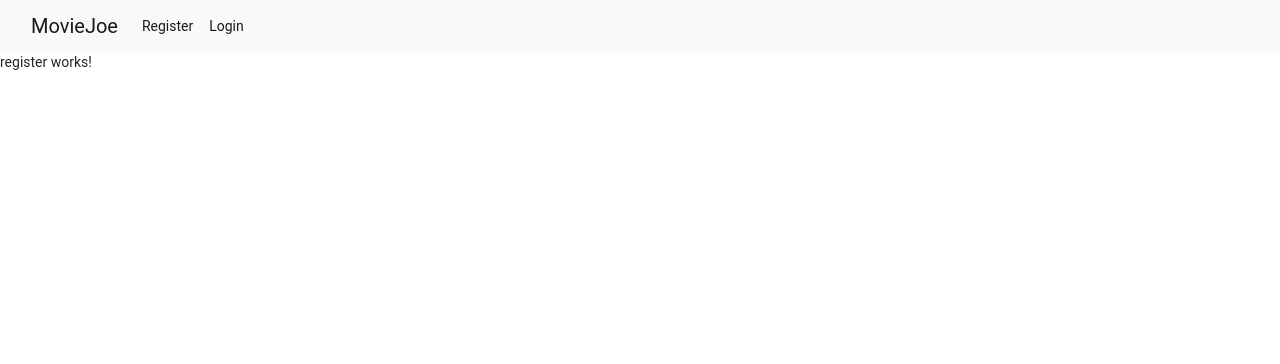
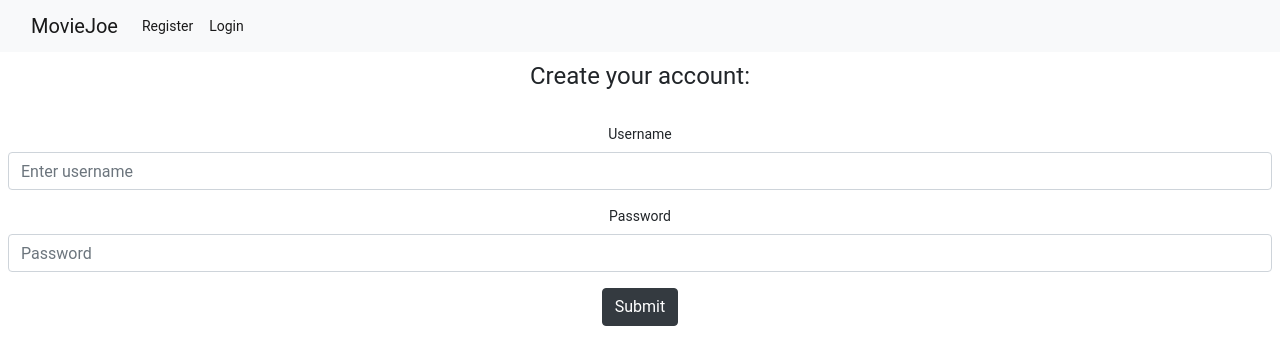
Before and after one commit to Silver36est/MovieJoe, an Angular app in the folder src/main/java/com/example/MovieJoe/UI/MovieJoe-angular/: page /register in a window 1280 px wide. Shown: the top 364 px of the page. Built offline with nearby package versions, Linux system fonts and the light colour scheme.

Commit message:
register component updated

```diff
--- a/src/main/java/com/example/MovieJoe/UI/MovieJoe-angular/src/app/register/register.component.html
+++ b/src/main/java/com/example/MovieJoe/UI/MovieJoe-angular/src/app/register/register.component.html
@@ -1 +1,15 @@
-<p>register works!</p>
+<div class="p-2 text-center">
+  <h1>Create your account:</h1>
+</div>
+
+<form class="p-2 text-center">
+  <div class="form-group">
+    <label>Username</label>
+    <input type="text" [(ngModel)]="user.userName" [ngModelOptions]="{standalone: true}" class="form-control" placeholder="Enter username">
+  </div>
+  <div class="form-group">
+    <label>Password</label>
+    <input type="password" [(ngModel)]="user.password" [ngModelOptions]="{standalone: true}" class="form-control" placeholder="Password">
+  </div>
+  <button type="submit" class="btn btn-dark" (click)="onSubmit()">Submit</button>
+</form>
--- a/src/main/java/com/example/MovieJoe/UI/MovieJoe-angular/src/app/register/register.component.ts
+++ b/src/main/java/com/example/MovieJoe/UI/MovieJoe-angular/src/app/register/register.component.ts
@@ -1,4 +1,7 @@
 import { Component, OnInit } from '@angular/core';
+import {MovieJoeService} from "../services/movie-joe.service";
+import {User} from "../models/user/user.model";
+import {Router} from "@angular/router";
 
 @Component({
   selector: 'app-register',
@@ -7,9 +10,21 @@ import { Component, OnInit } from '@angular/core';
 })
 export class RegisterComponent implements OnInit {
 
-  constructor() { }
+  user: User = new User();
+
+  constructor(private movieService: MovieJoeService,
+              public router: Router) { }
 
   ngOnInit(): void {
   }
 
+  onSubmit() {
+    this.movieService.registerUser(this.user)
+      .then((response)=> response.json())
+      .then((response) => {
+        this.router.navigate(['login'], {queryParams: { registered: 'true' } });
+      }).catch((error) => {
+      console.log(error)
+    })
+  }
 }
--- a/src/main/java/com/example/MovieJoe/UI/MovieJoe-angular/src/app/services/movie-joe.service.ts
+++ b/src/main/java/com/example/MovieJoe/UI/MovieJoe-angular/src/app/services/movie-joe.service.ts
@@ -1,4 +1,5 @@
 import { Injectable } from '@angular/core';
+import {User} from "../models/user/user.model";
 
 @Injectable({
   providedIn: 'root'
@@ -19,4 +20,15 @@ export class MovieJoeService {
     })
   }
 
+  registerUser(user: User) {
+    return fetch(
+      this.apiUrl + '/user',
+      {
+        method: 'POST',
+        headers: this.headers,
+        body: JSON.stringify(user)
+      }
+    )
+  }
+
 }
```
Also changed, not shown: src/main/java/com/example/MovieJoe/UI/MovieJoe-angular/src/app/app.module.ts (+7 -5 lines).
